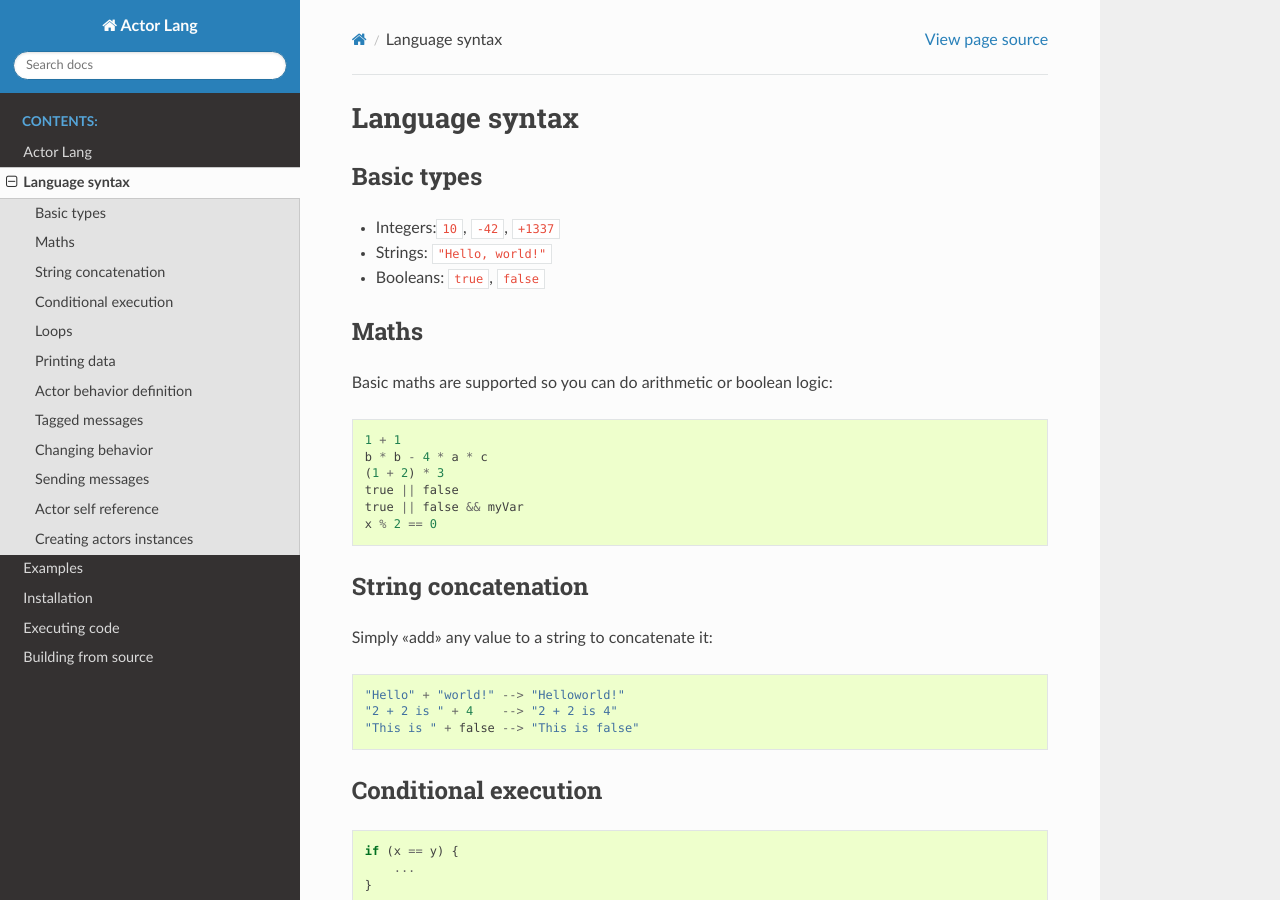
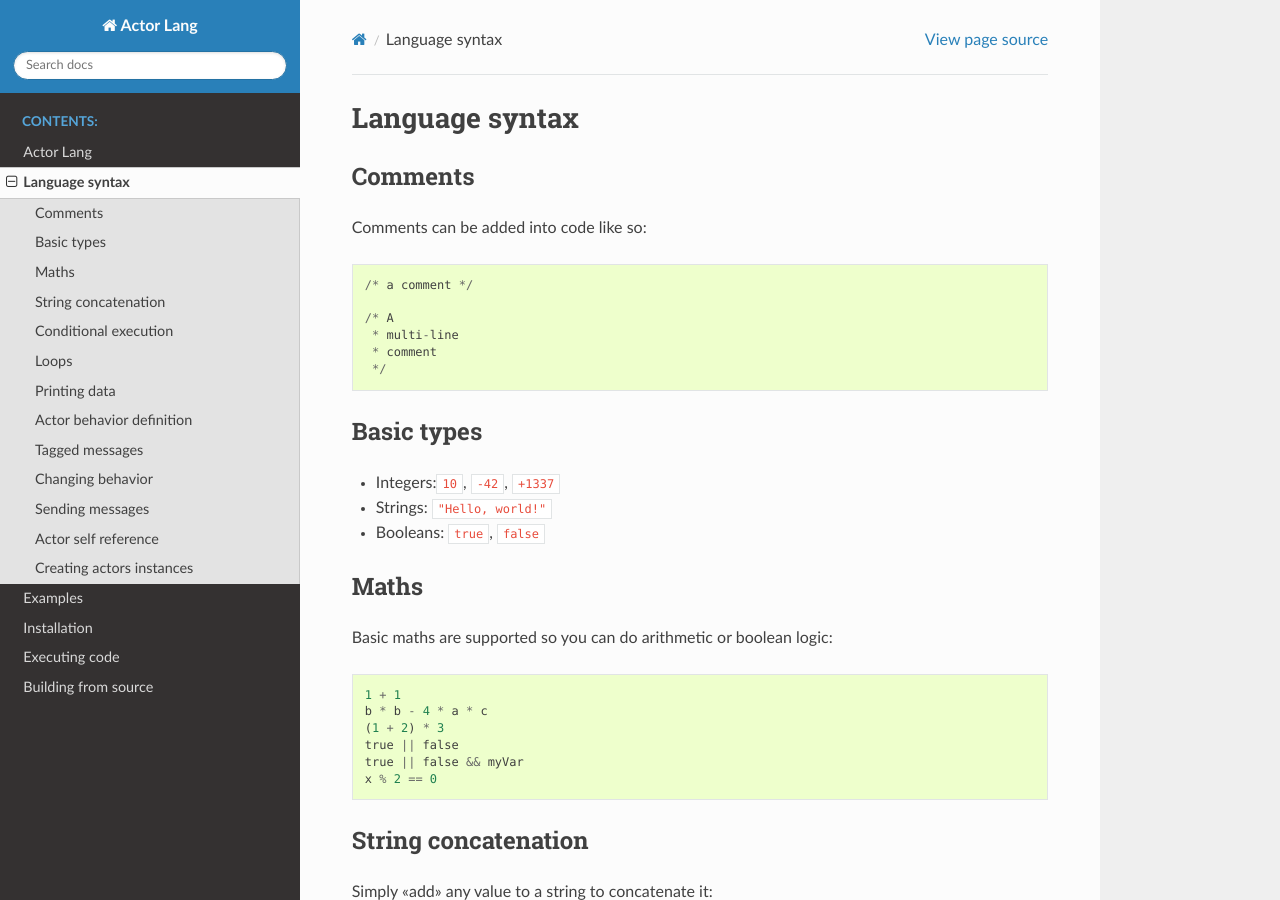
Before and after one commit to 422404/ActorLang, a Sphinx documentation site: the page built from docs/syntax.rst, in a window 1280 px wide and 900 px high. Built offline with Sphinx 7.4.7 and the Read the Docs theme 2.0.0, drawn with Linux system fonts in a browser that asks for light colours.

Commit message:
Add comments documentation

```diff
--- a/docs/syntax.rst
+++ b/docs/syntax.rst
@@ -1,5 +1,17 @@
 Language syntax
 ===============
+
+Comments
+--------
+
+Comments can be added into code like so::
+
+    /* a comment */
+
+    /* A
+     * multi-line
+     * comment
+     */
 
 Basic types
 -----------
```
Also changed, not shown: 5 other files.
